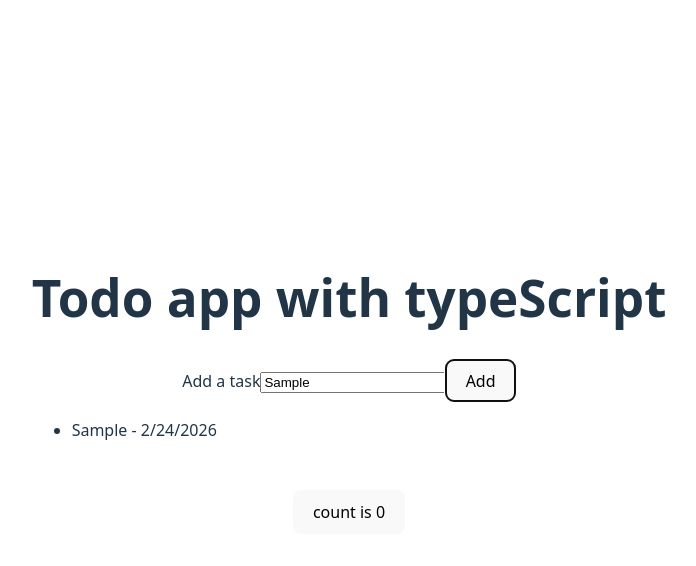
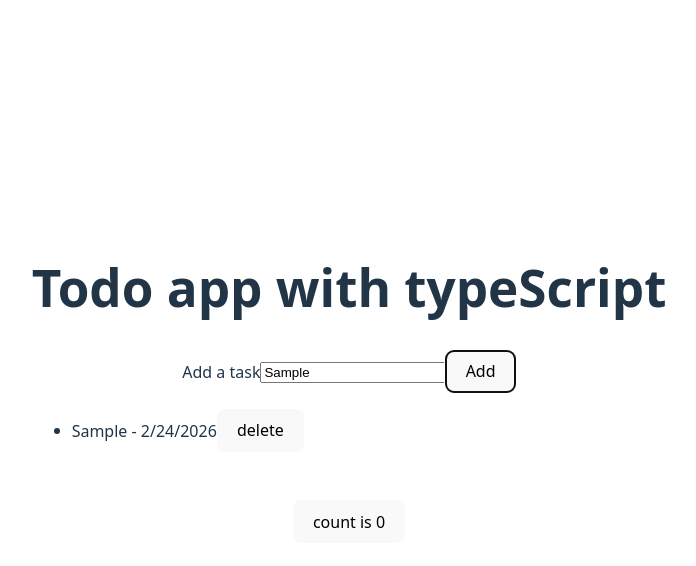
Before and after one commit to marilynduf/16-todo-app-typescript, a React (Vite) app: page / in a window 1280 px wide. Both pictures are taken after typing "Sample" into the empty fields and a click on the button "Add". Shown: the top 566 px of the page, without its empty margins (291-987 px from the left). Built offline with nearby package versions, Linux system fonts and the light colour scheme.

Commit message:
feature: add function to user to delete task

```diff
--- a/src/App.tsx
+++ b/src/App.tsx
@@ -10,15 +10,25 @@ function App() {
 
     const createTodo = (text: string) => {
         const newTodo = new Todo(text, new Date());
-        setTodos((prevState: Todo[]) => {
-            return [...prevState, newTodo];
+        setTodos((prevTodos: Todo[]) => {
+            return [...prevTodos, newTodo];
+        });
+    };
+
+    const deleteTodo = (id: string) => {
+        setTodos((prevTodos: Todo[]) => {
+            return prevTodos.filter((todo) => todo.id !== id);
         });
     };
 
     return (
         <>
             <h1>Todo app with typeScript</h1>
-            <Todos onSubmitTask={createTodo} items={todos}></Todos>
+            <Todos
+                onDeleteTask={deleteTodo}
+                onSubmitTask={createTodo}
+                items={todos}
+            ></Todos>
             <div className="card">
                 <button onClick={() => setCount((count) => count + 1)}>
                     count is {count}
--- a/src/components/TodoItem.tsx
+++ b/src/components/TodoItem.tsx
@@ -1,7 +1,13 @@
-const TodoItem = ({ text, date }: { text: string; date: Date }) => {
+const TodoItem = (props: {
+    id: string;
+    text: string;
+    date: Date;
+    onDeleteTask: (id: string) => void;
+}) => {
     return (
         <li>
-            {text} - {date.toLocaleDateString()}
+            {props.text} - {props.date.toLocaleDateString()}
+            <button onClick={() => props.onDeleteTask(props.id)}>delete</button>
         </li>
     );
 };
--- a/src/components/Todos.tsx
+++ b/src/components/Todos.tsx
@@ -6,13 +6,20 @@ import NewTodo from "./NewTodo";
 const Todos = (props: {
     items: Todo[];
     onSubmitTask: (text: string) => void;
+    onDeleteTask: (id: string) => void;
 }) => {
     return (
         <>
             <NewTodo onSubmitTask={props.onSubmitTask}></NewTodo>
             <ul style={{ textAlign: "left" }}>
                 {props.items?.map((item) => (
-                    <TodoItem key={item.id} text={item.text} date={item.date} />
+                    <TodoItem
+                        onDeleteTask={props.onDeleteTask}
+                        key={item.id}
+                        id={item.id}
+                        text={item.text}
+                        date={item.date}
+                    />
                 ))}
             </ul>
         </>
```
